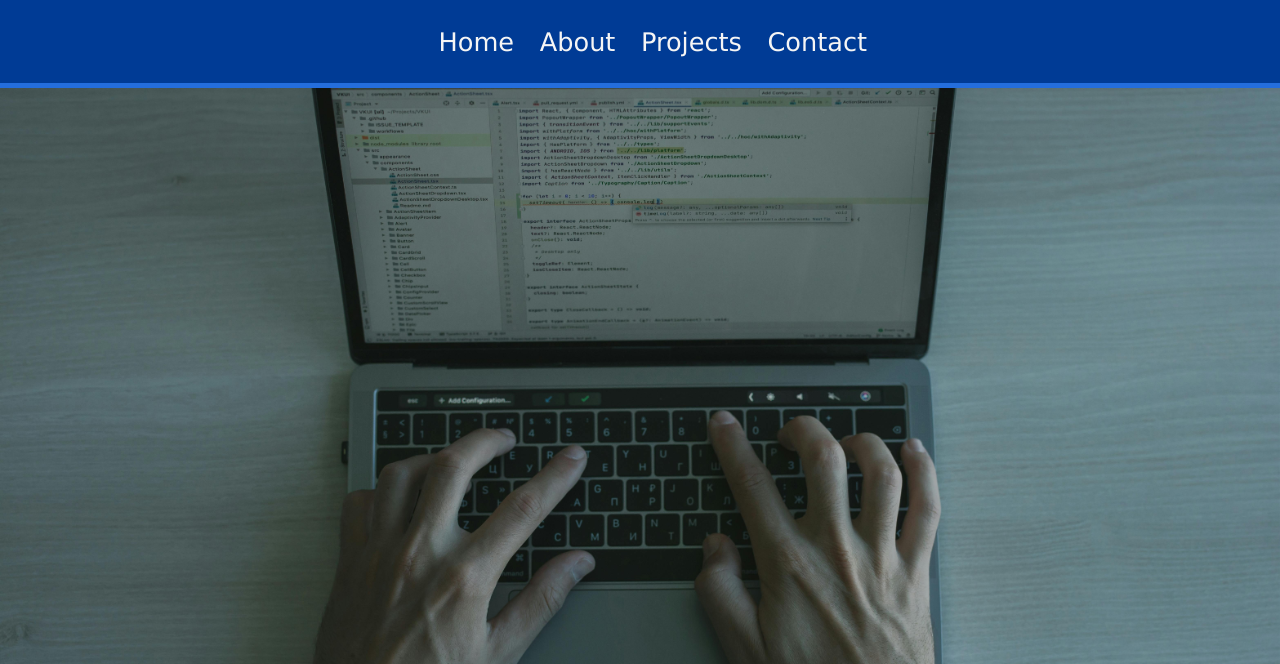
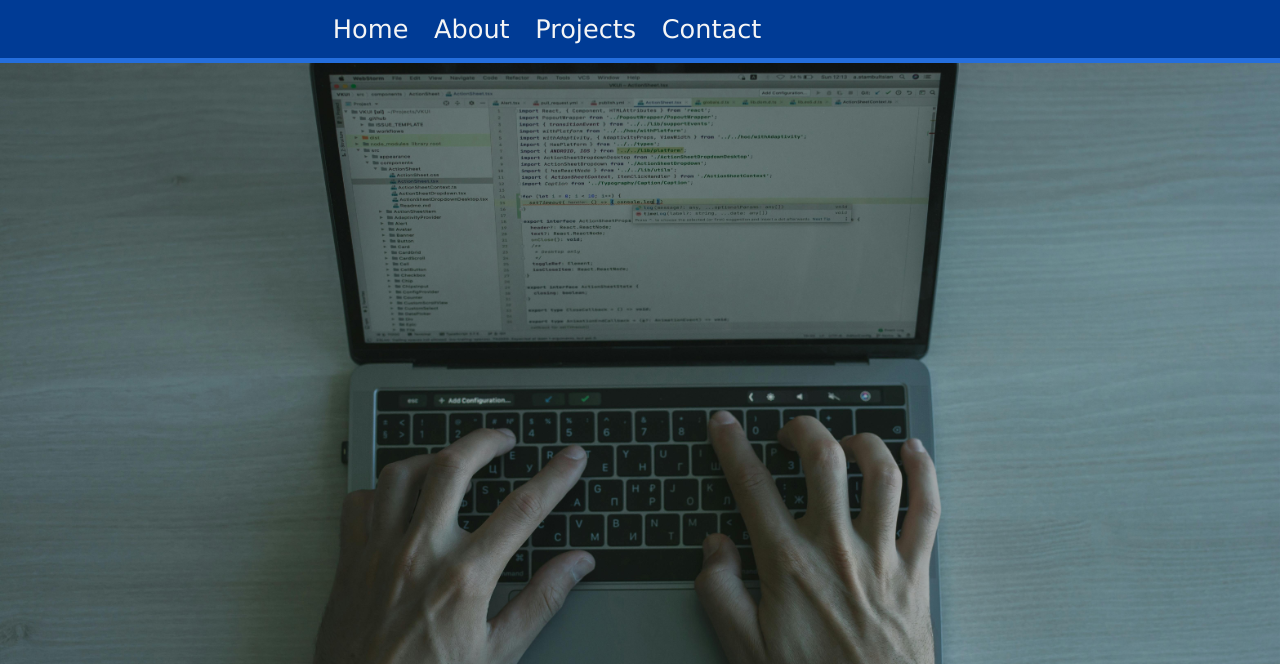
Before and after one commit to Ramsundar-Kushwaha/Portfoliio, a plain HTML site: page index.html in a window 1280 px wide. Shown: the top 664 px of the page. Drawn offline with Linux system fonts and the light colour scheme.

Commit message:
under construction

```diff
--- a/style.css
+++ b/style.css
@@ -23,7 +23,6 @@ header nav{
   height: auto;
   background-color:#003b95;
   border-bottom: 5px solid #246edd;
-  padding: 1vw;
   display: flex;
   position: fixed;
   align-content: center;
@@ -44,8 +43,6 @@ header nav ul{
   width: 50%;
   height: 100%;
   display: flex;
-  justify-content: center;
-  align-content: center;
   margin: auto;
 }
 header nav ul li{
```
